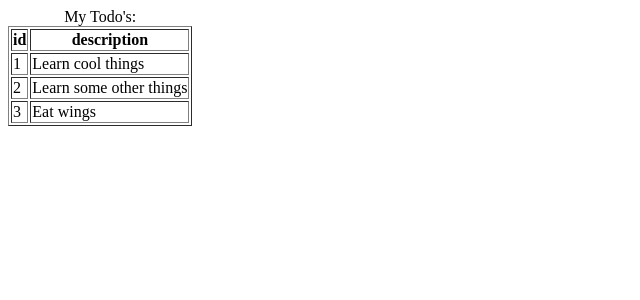
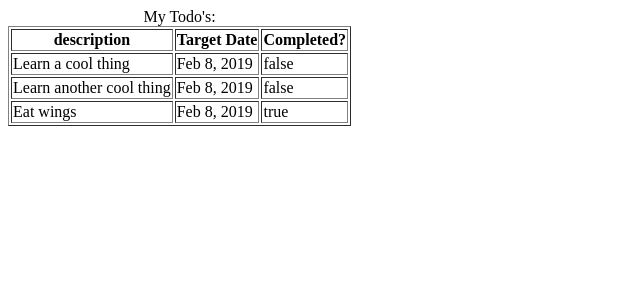
Before and after one commit to timothy-johnston/online-courses, an Angular app in the folder angularAndSpringBoot/frontend/todo/: page /todos in a window 1280 px wide. Shown: the top 300 px of the page, without its empty margins (0-640 px from the left). Built offline with nearby package versions, Linux system fonts and the light colour scheme.

Commit message:
created Todo class

```diff
--- a/angularAndSpringBoot/frontend/todo/src/app/app-routing.module.ts
+++ b/angularAndSpringBoot/frontend/todo/src/app/app-routing.module.ts
@@ -11,6 +11,7 @@ const routes: Routes = [
 
   {path: '', component: LoginComponent},
   {path: 'login', component: LoginComponent},
+  {path: 'welcome', component: WelcomeComponent},
   {path: 'welcome/:name', component: WelcomeComponent},
   {path: 'todos', component: ListTodosComponent},
   {path: '**', component: ErrorComponent}
--- a/angularAndSpringBoot/frontend/todo/src/app/list-todos/list-todos.component.html
+++ b/angularAndSpringBoot/frontend/todo/src/app/list-todos/list-todos.component.html
@@ -4,14 +4,16 @@
   </caption>
   <thead>
     <tr>
-      <th>id</th>
       <th>description</th>
+      <th>Target Date</th>
+      <th>Completed?</th>
     </tr>
   </thead>
   <tbody>
     <tr *ngFor="let todo of todos">
-      <td>{{todo.id}}</td>
       <td>{{todo.description}}</td>
+      <td>{{todo.targetDate | date}}</td>
+      <td>{{todo.done}}</td>
     </tr>
   </tbody>
 </table>
--- a/angularAndSpringBoot/frontend/todo/src/app/list-todos/list-todos.component.ts
+++ b/angularAndSpringBoot/frontend/todo/src/app/list-todos/list-todos.component.ts
@@ -1,4 +1,15 @@
 import { Component, OnInit } from '@angular/core';
+
+export class Todo {
+  constructor(
+    public id: number,
+    public description: string,
+    public done: boolean,
+    public targetDate: Date
+  ) {
+
+  }
+}
 
 @Component({
   selector: 'app-list-todos',
@@ -8,9 +19,9 @@ import { Component, OnInit } from '@angular/core';
 export class ListTodosComponent implements OnInit {
 
   todos = [
-    {id : 1, description : 'Learn cool things'},
-    {id : 2, description : 'Learn some other things'},
-    {id : 3, description : 'Eat wings'}
+    new Todo(1, 'Learn a cool thing', false, new Date()),
+    new Todo(2, 'Learn another cool thing', false, new Date()),
+    new Todo(3, 'Eat wings', true, new Date())
   ]
 
   constructor() { }
--- a/angularAndSpringBoot/frontend/todo/src/app/welcome/welcome.component.html
+++ b/angularAndSpringBoot/frontend/todo/src/app/welcome/welcome.component.html
@@ -1,3 +1,5 @@
 <p>
   welcome {{name}}!
 </p>
+
+<div>You can manage your todos <a routerLink="/todos">here</a></div>
```
